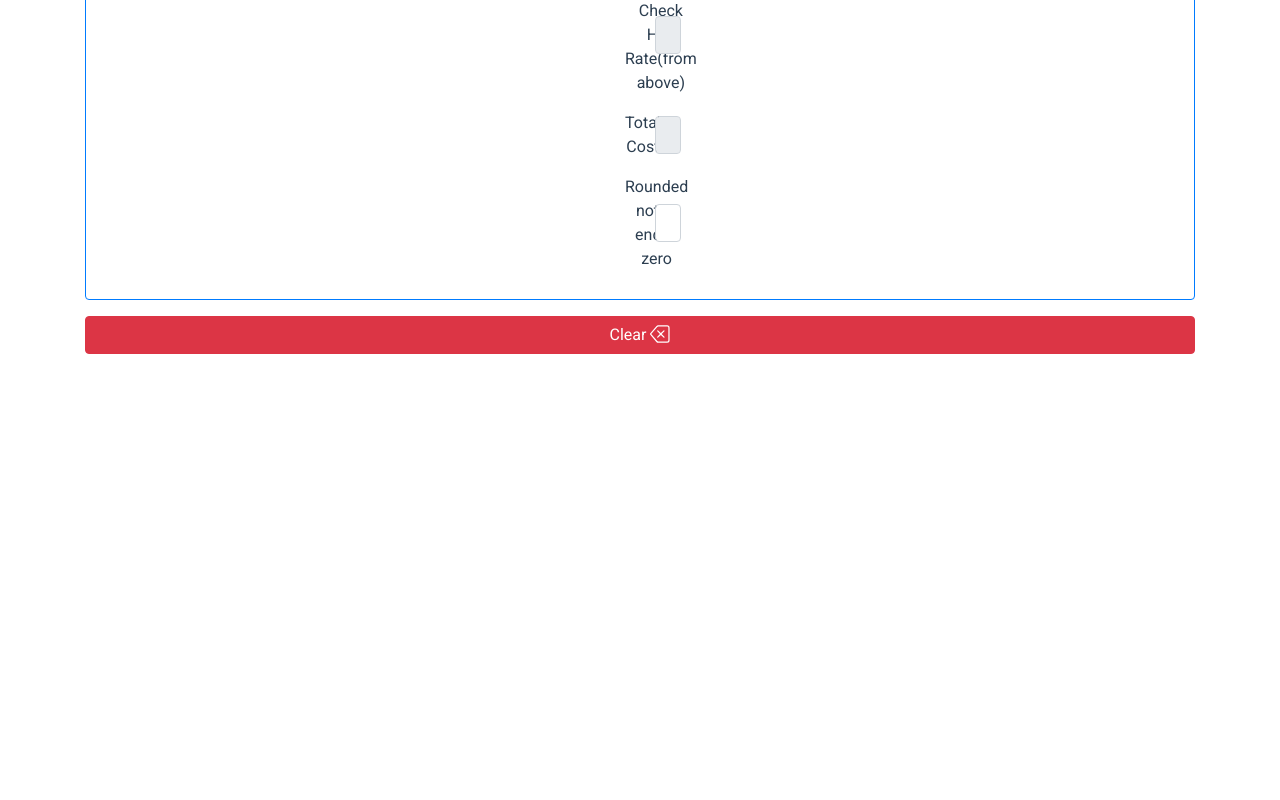
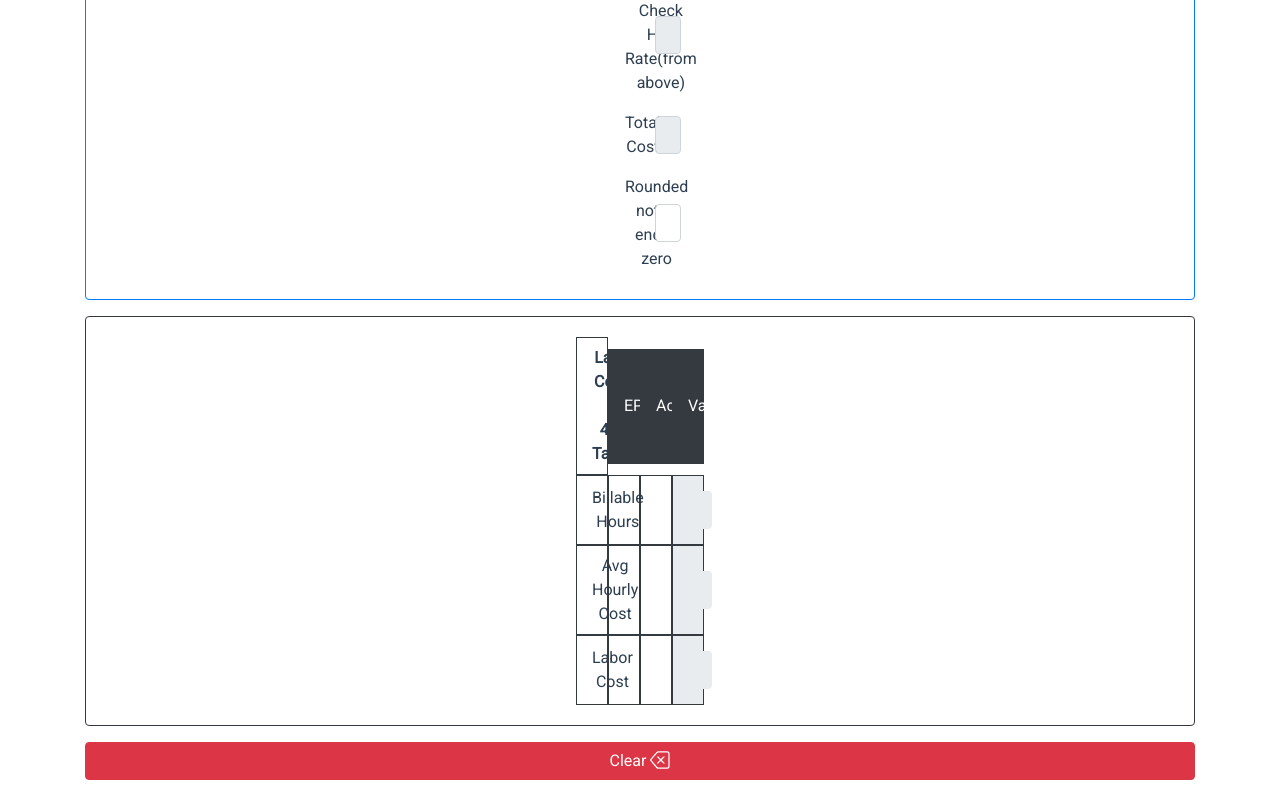
Before and after one commit to johnrobertferrer/FRESH-COAT-OF-SAINT-JOHNS, a Vue app: page / in a window 1280 px wide. Shown: the part 1596-2396 px from the top of the page. Before the commit the page ends 1970 px from the top, so only its background shows below. Built offline with nearby package versions, Linux system fonts and the light colour scheme.

Commit message:
:construction: Testing

```diff
--- a/src/components/CustomInput.vue
+++ b/src/components/CustomInput.vue
@@ -1,6 +1,6 @@
 <template>
     <div>
-        <b-form-input type="text" v-model="displayValue" @blur="isInputActive = false" @focus="isInputActive = true" :disabled="disabled" v-on:keyup.enter="focus($event)"/>
+        <b-form-input type="text" v-model="displayValue" @blur="isInputActive = false" @focus="isInputActive = true" :disabled="disabled" :class="customClass" v-on:keyup.enter="focus($event)"/>
     </div>
 </template>
 
@@ -8,7 +8,7 @@
 export default {
     name: 'CustomInput',
 
-    props: ["value", "disabled", "alias", "type"],
+    props: ["value", "disabled", "alias", "type", "classes"],
 
     data() {
         return {
@@ -50,22 +50,31 @@ export default {
     computed: {
         displayValue: {
             get: function() {
+                // Note: we cannot set this.value as it is a "prop". It needs to be passed to parent component
+                let value = this.value;
+
                 if (this.isInputActive) {
                     // Cursor is inside the input field. unformat display value for user
-                    return this.value.toString()
+                    return value.toString();
                 } else {
-                    if(!isFinite(this.value)) {
-                        this.value = 0; // eslint-disable-line
+                    if(!isFinite(value)) {
+                        value = 0; // eslint-disable-line
                     }
 
-                    let format = this.value.toFixed(2).replace(/(\d)(?=(\d{3})+(?:\.\d+)?$)/g, "$1,");
+                    let format = value.toFixed(2).replace(/(\d)(?=(\d{3})+(?:\.\d+)?$)/g, "$1,");
 
                     switch(this.type) {
                         case 'dollar':
-                            format = "$ " + this.value.toFixed(2).replace(/(\d)(?=(\d{3})+(?:\.\d+)?$)/g, "$1,");
+                            format = "$ " + value.toFixed(2).replace(/(\d)(?=(\d{3})+(?:\.\d+)?$)/g, "$1,");
                             break;
                         case 'percent':
-                            format = this.value.toFixed(2) + '%';
+                            format = value.toFixed(2) + '%';
+                            break;
+                        case 'dollar_parenthesis':
+                            // format = value < 0
+                            //             ? "- $ (" + (value*-1).toFixed(2).replace(/(\d)(?=(\d{3})+(?:\.\d+)?$)/g, "$1,") + ')'
+                            //             : "$ (" + value.toFixed(2).replace(/(\d)(?=(\d{3})+(?:\.\d+)?$)/g, "$1,") + ')';
+                            format = "$ (" + value.toFixed(2).replace(/(\d)(?=(\d{3})+(?:\.\d+)?$)/g, "$1,") + ')';
                             break;
                     }
                     // User is not modifying now. Format display value for user interface
@@ -81,8 +90,14 @@ export default {
                 }
                 // Note: we cannot set this.value as it is a "prop". It needs to be passed to parent component
                 // $emit the event so that parent component gets it
-                this.$emit('input', newValue)
+                this.$emit('input', newValue);
             }
+        },
+
+        customClass: function() {
+            let custom = this.classes === undefined ? '' : this.classes;
+
+            return custom;
         }
     }
 }
@@ -90,5 +105,13 @@ export default {
 
 <!-- Add "scoped" attribute to limit CSS to this component only -->
 <style scoped>
+    .noBoxShadow {
+        border-color: inherit !important;
+        -webkit-box-shadow: none !important;
+        box-shadow: none !important;
+    }
 
+    .bg-gray-300 {
+        background: ##e9ecef !important;
+    }
 </style>
--- a/src/components/MainComponent.vue
+++ b/src/components/MainComponent.vue
@@ -11,6 +11,7 @@
             </b-row>
         </b-jumbotron>
 
+        <!-- FIRST -->
         <b-jumbotron bg-variant="dark" text-variant="white">
             <b-table hover :items="getFirstItem" table-variant="dark" :fields="getFirstField"></b-table>
         </b-jumbotron>
@@ -22,7 +23,7 @@
                         Avg Hrly Rate
                     </label>
                 </b-col>
-                <b-col class="wide">
+                <b-col class="full">
                     <CustomInput type="dollar" v-model="division.second.average_hourly_rate" alias="average_hourly_rate"></CustomInput>
                 </b-col>
             </b-row>
@@ -33,7 +34,7 @@
                         Burden %
                     </label>
                 </b-col>
-                <b-col class="wide">
+                <b-col class="full">
                     <CustomInput type="percent" v-model="division.second.burden_percent" alias="burden_percent"></CustomInput>
                 </b-col>
             </b-row>
@@ -44,7 +45,7 @@
                         Total Avg Rate
                     </label>
                 </b-col>
-                <b-col class="wide">
+                <b-col class="full">
                     <CustomInput type="dollar" v-model="totalAverageRate" :disabled="true"></CustomInput>
                 </b-col>
             </b-row>
@@ -55,7 +56,7 @@
                         'Labor Traget %
                     </label>
                 </b-col>
-                <b-col class="wide">
+                <b-col class="full">
                     <CustomInput v-model="division.second.labor_target_percent" alias="labor_target_percent"></CustomInput>
                 </b-col>
             </b-row>
@@ -66,12 +67,13 @@
                         Billable Hrly Rate
                     </label>
                 </b-col>
-                <b-col class="wide">
+                <b-col class="full">
                     <CustomInput type="dollar" v-model="billableHourlyRate" :disabled="true"></CustomInput>
                 </b-col>
             </b-row>
         </b-card>
 
+        <!-- SECOND -->
 		<b-card border-variant="primary" header="Pricing Estimate" header-bg-variant="primary" header-text-variant="white" align="center">
             <b-row class="item">
                 <b-col>
@@ -79,7 +81,7 @@
                         EPIC Work Order Hours
                     </label>
                 </b-col>
-                <b-col class="wide">
+                <b-col class="full">
                     <CustomInput v-model="division.third.epic_work_order_hours" alias="epic_work_order_hours"></CustomInput>
                 </b-col>
             </b-row>
@@ -90,7 +92,7 @@
                         Divided by 8 hour per day
                     </label>
                 </b-col>
-                <b-col class="wide">
+                <b-col class="full">
                     <CustomInput v-model="division.third.divided_by_eight_hour_per_day" :disabled="true"></CustomInput>
                 </b-col>
             </b-row>
@@ -101,12 +103,13 @@
                         Labor in days
                     </label>
                 </b-col>
-                <b-col class="wide">
+                <b-col class="full">
                     <CustomInput v-model="laborInDays" :disabled="true"></CustomInput>
                 </b-col>
             </b-row>
         </b-card>
 
+        <!-- THIRD -->
 		<b-card border-variant="primary" align="center">
             <b-row class="item">
                 <b-col>
@@ -114,7 +117,7 @@
                         Rounded Labor Days
                     </label>
                 </b-col>
-                <b-col class="wide">
+                <b-col class="full">
                     <CustomInput v-model="division.fourth.rounded_labor_days" alias="rounded_labor_days"></CustomInput>
                 </b-col>
             </b-row>
@@ -125,7 +128,7 @@
                         Billable Hours/Day
                     </label>
                 </b-col>
-                <b-col class="wide">
+                <b-col class="full">
                     <CustomInput v-model="division.fourth.billable_hours_day" alias="billable_hours_day"></CustomInput>
                 </b-col>
             </b-row>
@@ -136,7 +139,7 @@
                         Billable Hours Total
                     </label>
                 </b-col>
-                <b-col class="wide">
+                <b-col class="full">
                     <CustomInput v-model="billableHoursTotal" :disabled="true"></CustomInput>
                 </b-col>
             </b-row>
@@ -147,7 +150,7 @@
                         Sanity Check Hrly Rate(from above)
                     </label>
                 </b-col>
-                <b-col class="wide">
+                <b-col class="full">
                     <CustomInput type="dollar" v-model="sanityCheckHourlyRate" :disabled="true"></CustomInput>
                 </b-col>
             </b-row>
@@ -158,7 +161,7 @@
                         Total Cost
                     </label>
                 </b-col>
-                <b-col class="wide">
+                <b-col class="full">
                     <CustomInput type="dollar" v-model="totalCost" :disabled="true"></CustomInput>
                 </b-col>
             </b-row>
@@ -169,8 +172,82 @@
                         Rounded not to end in zero
                     </label>
                 </b-col>
-                <b-col class="wide">
+                <b-col class="full">
                     <CustomInput type="dollar" v-model="division.fourth.rounded_not_end_zero" alias="rounded_not_end_zero"></CustomInput>
+                </b-col>
+            </b-row>
+        </b-card>
+
+        <!-- FOURTH -->
+        <b-card border-variant="dark" align="center">
+            <b-row class="item pl-2 pr-2">
+                <b-col class="border border-dark rounded-0 border custom-column-115">
+                    <label class="font-weight-bold">
+                        Labor Costs @ 40% Target
+                    </label>
+                </b-col>
+                <b-col class="text-white border border-dark bg-dark custom-column-115">
+                    <label>
+                        EPIC
+                    </label>
+                </b-col>
+                <b-col class="text-white border border-dark bg-dark rounded-0 custom-column-115">
+                    <label>
+                        Actual
+                    </label>
+                </b-col>
+                <b-col class="text-white border border-dark bg-dark rounded-0 custom-column-115">
+                    <label>
+                        Var
+                    </label>
+                </b-col>
+            </b-row>
+            <b-row class="item pl-2 pr-2" ref="billable_hours">
+                <b-col class="border border-dark custom-column-70">
+                    <label>
+                        Billable Hours
+                    </label>
+                </b-col>
+                <b-col class="full border border-dark custom-column-70">
+                    <CustomInput v-model="division.fifth.billable_hours_epic" alias="billable_hours_epic" classes="border-0 pl-0 pr-0 noBoxShadow"></CustomInput>
+                </b-col>
+                <b-col class="full border border-dark custom-column-70">
+                    <CustomInput v-model="division.fifth.billable_hours_actual" alias="billable_hours_actual" classes="border-0 pl-0 pr-0 noBoxShadow"></CustomInput>
+                </b-col>
+                <b-col class="full border border-dark bg-gray-300 custom-column-70">
+                    <CustomInput type="dollar_parenthesis" v-model="billableHoursVar" alias="billable_hours_var" classes="bg-gray-300 border-0" :disabled="true"></CustomInput>
+                </b-col>
+            </b-row>
+            <b-row class="item pl-2 pr-2">
+                <b-col class="border border-dark custom-column-90">
+                    <label>
+                        Avg Hourly Cost
+                    </label>
+                </b-col>
+                <b-col class="full border border-dark custom-column-90">
+                    <CustomInput v-model="division.fifth.average_hourly_cost_epic" alias="average_hourly_cost_epic" classes="border-0 pl-0 pr-0 noBoxShadow"></CustomInput>
+                </b-col>
+                <b-col class="full border border-dark custom-column-90">
+                    <CustomInput v-model="division.fifth.average_hourly_cost_actual" alias="average_hourly_cost_actual" classes="border-0 pl-0 pr-0 noBoxShadow"></CustomInput>
+                </b-col>
+                <b-col class="full border border-dark custom-column-90 bg-gray-300">
+                    <CustomInput type="dollar_parenthesis" v-model="averageHourlyCostVar" alias="average_hourly_cost_var" classes="bg-gray-300 border-0" :disabled="true"></CustomInput>
+                </b-col>
+            </b-row>
+            <b-row class="item pl-2 pr-2">
+                <b-col class="border border-dark custom-column-70">
+                    <label>
+                        Labor Cost
+                    </label>
+                </b-col>
+                <b-col class="full border border-dark custom-column-70">
+                    <CustomInput v-model="division.fifth.labor_cost_epic" alias="labor_cost_epic" classes="border-0 pl-0 pr-0 noBoxShadow"></CustomInput>
+                </b-col>
+                <b-col class="full border border-dark custom-column-70">
+                    <CustomInput v-model="division.fifth.labor_cost_actual" alias="labor_cost_actual" classes="border-0 pl-0 pr-0 noBoxShadow"></CustomInput>
+                </b-col>
+                <b-col class="full border border-dark custom-column-70 bg-gray-300">
+                    <CustomInput type="dollar_parenthesis" v-model="laborCostVar" alias="labor_cost_var" classes="bg-gray-300 border-0" :disabled="true"></CustomInput>
                 </b-col>
             </b-row>
         </b-card>
@@ -240,11 +317,23 @@
                         total_cost: 0,
                         rounded_not_end_zero: 0,
                         billable_hours_total: 0
+                    },
+
+                    fifth: {
+                        billable_hours_epic: 0,
+                        billable_hours_actual: 0,
+                        billable_hours_var: 0,
+                        average_hourly_cost_epic: 0,
+                        average_hourly_cost_actual: 0,
+                        average_hourly_cost_var: 0,
+                        labor_cost_epic: 0,
+                        labor_cost_actual: 0,
+                        labor_cost_var: 0
                     }
 				}
 
 				return division;
-			}
+            }
         },
 
         computed: {
@@ -270,6 +359,18 @@
 
             totalCost: function() {
                 return parseFloat(this.sanityCheckHourlyRate * this.billableHoursTotal);
+            },
+
+            billableHoursVar: function() {
+                return (parseFloat(this.division.fifth.billable_hours_actual) - parseFloat(this.division.fifth.billable_hours_epic));
+            },
+
+            averageHourlyCostVar: function() {
+                return (parseFloat(this.division.fifth.average_hourly_cost_actual) - parseFloat(this.division.fifth.average_hourly_cost_epic));
+            },
+
+            laborCostVar: function() {
+                return (parseFloat(this.division.fifth.average_hourly_cost_actual) - parseFloat(this.division.fifth.average_hourly_cost_epic));
             },
 
             getFirstItem() {
@@ -348,11 +449,31 @@
         padding: 2rem;
     }
 
-	.wide div {
+	.full div {
 		width: 100%;
 	}
 
 	.card {
 		margin-bottom: 1rem;
 	}
+
+    .bg-gray-300 {
+        background: #e9ecef;
+    }
+
+    .custom-column-115 {
+        min-height: 115px;
+    }
+
+    .custom-column-90 {
+        min-height: 90px;
+    }
+
+    .custom-column-75 {
+        min-height: 75px;
+    }
+
+    .custom-column-70 {
+        min-height: 70px;
+    }
 </style>
```
Also changed, not shown: 7 other files (tests, documents, lock files or other folders).
